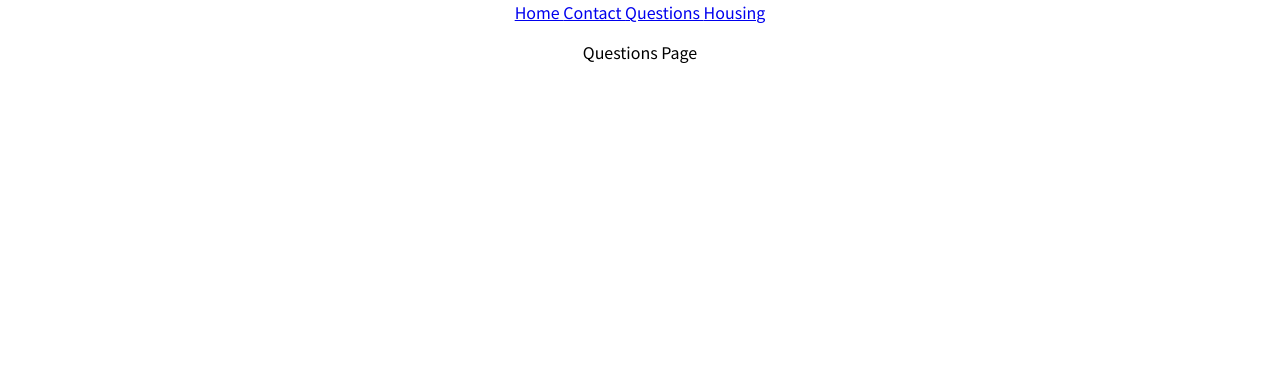
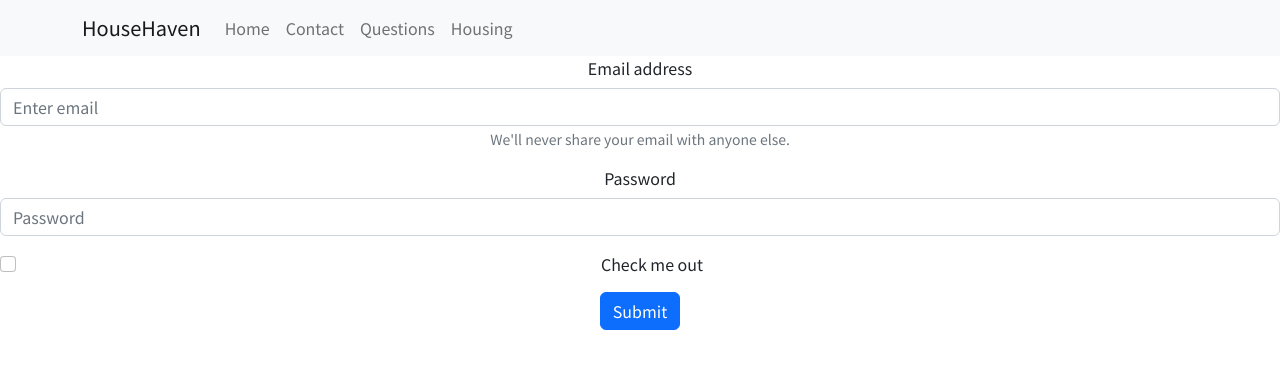
Before and after one commit to omtmana/hackathonTeam24, a React (Create React App) app: page /questions in a window 1280 px wide. Shown: the top 368 px of the page. Built offline with nearby package versions, Linux system fonts and the light colour scheme; a web font is replaced by a local one.

Commit message:
bootstrapped navbar

```diff
--- /dev/null
+++ b/db.json
@@ -0,0 +1,3 @@
+{
+
+}
--- a/package.json
+++ b/package.json
@@ -6,7 +6,10 @@
     "@testing-library/jest-dom": "^5.16.5",
     "@testing-library/react": "^13.4.0",
     "@testing-library/user-event": "^13.5.0",
+    "bootstrap": "^5.2.1",
+    "json-server": "^0.17.0",
     "react": "^18.2.0",
+    "react-bootstrap": "^2.5.0",
     "react-dom": "^18.2.0",
     "react-router-dom": "^6.4.1",
     "react-scripts": "5.0.1",
--- a/src/App.js
+++ b/src/App.js
@@ -4,22 +4,31 @@ import Contact from './components/Contact';
 import Home from './components/Home';
 import Questions from './components/Questions';
 import AvailableHousing from './components/AvailableHousing';
+import { Nav, Navbar, Container } from 'react-bootstrap'
 
 function App() {
   return (
     <div className="App">
+      <Navbar bg="light" expand="lg">
+        <Container>
+          <Navbar.Brand href="/">HouseHaven</Navbar.Brand>
+          <Navbar.Toggle aria-controls="basic-navbar-nav" />
+          <Navbar.Collapse id="basic-navbar-nav">
+            <Nav className="me-auto">
+              <Nav.Link href="/">Home</Nav.Link>
+              <Nav.Link href="/contact">Contact</Nav.Link>
+              <Nav.Link href="/questions">Questions</Nav.Link>
+              <Nav.Link href="/availableHousing">Housing</Nav.Link>
+            </Nav>
+          </Navbar.Collapse>
+        </Container>
+      </Navbar>
       <Router>
-        <nav className='nav'>
-          <Link to='/'> Home </Link>
-          <Link to='/contact'> Contact </Link>
-          <Link to='/questions'> Questions </Link>
-          <Link to='/availableHousing'> Housing </Link>
-        </nav>
         <Routes>
-          <Route path="/" element={<Home />}/>
-          <Route path='/contact' element={<Contact />} />
-          <Route path='/questions' element={<Questions />}/>
-          <Route path='/availableHousing' element={<AvailableHousing />}/>
+          <Route path="/" element={<Home />} />
+          <Route path="/contact" element={<Contact />} />
+          <Route path="/questions" element={<Questions />} />
+          <Route path="/availableHousing" element={<AvailableHousing />} />
         </Routes>
       </Router>
     </div>
--- a/src/components/Questions.js
+++ b/src/components/Questions.js
@@ -1,8 +1,29 @@
+import Button from "react-bootstrap/Button";
+import Form from "react-bootstrap/Form";
 
 const Questions = () => {
-   return(
-      <p> Questions Page </p>
-   )
-}
+  return (
+    <Form>
+      <Form.Group className="mb-3" controlId="formBasicEmail">
+        <Form.Label>Email address</Form.Label>
+        <Form.Control type="email" placeholder="Enter email" />
+        <Form.Text className="text-muted">
+          We'll never share your email with anyone else.
+        </Form.Text>
+      </Form.Group>
+
+      <Form.Group className="mb-3" controlId="formBasicPassword">
+        <Form.Label>Password</Form.Label>
+        <Form.Control type="password" placeholder="Password" />
+      </Form.Group>
+      <Form.Group className="mb-3" controlId="formBasicCheckbox">
+        <Form.Check type="checkbox" label="Check me out" />
+      </Form.Group>
+      <Button variant="primary" type="submit">
+        Submit
+      </Button>
+    </Form>
+  );
+};
 
 export default Questions;
--- a/src/index.js
+++ b/src/index.js
@@ -3,6 +3,7 @@ import ReactDOM from 'react-dom/client';
 import './index.css';
 import App from './App';
 import reportWebVitals from './reportWebVitals';
+import "bootstrap/dist/css/bootstrap.min.css";
 
 const root = ReactDOM.createRoot(document.getElementById('root'));
 root.render(
```
Also changed, not shown: 1 other file (tests, documents, lock files or other folders).
